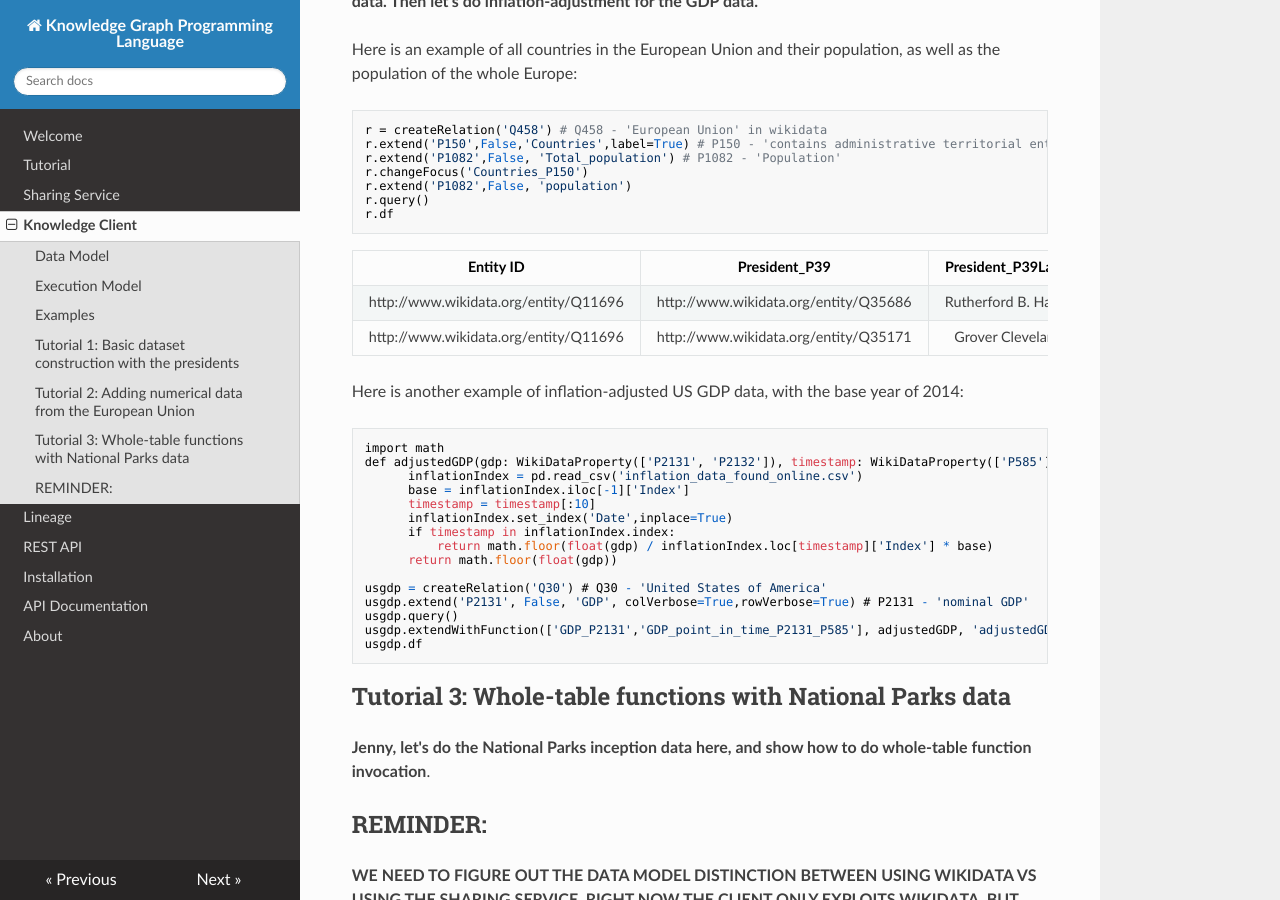
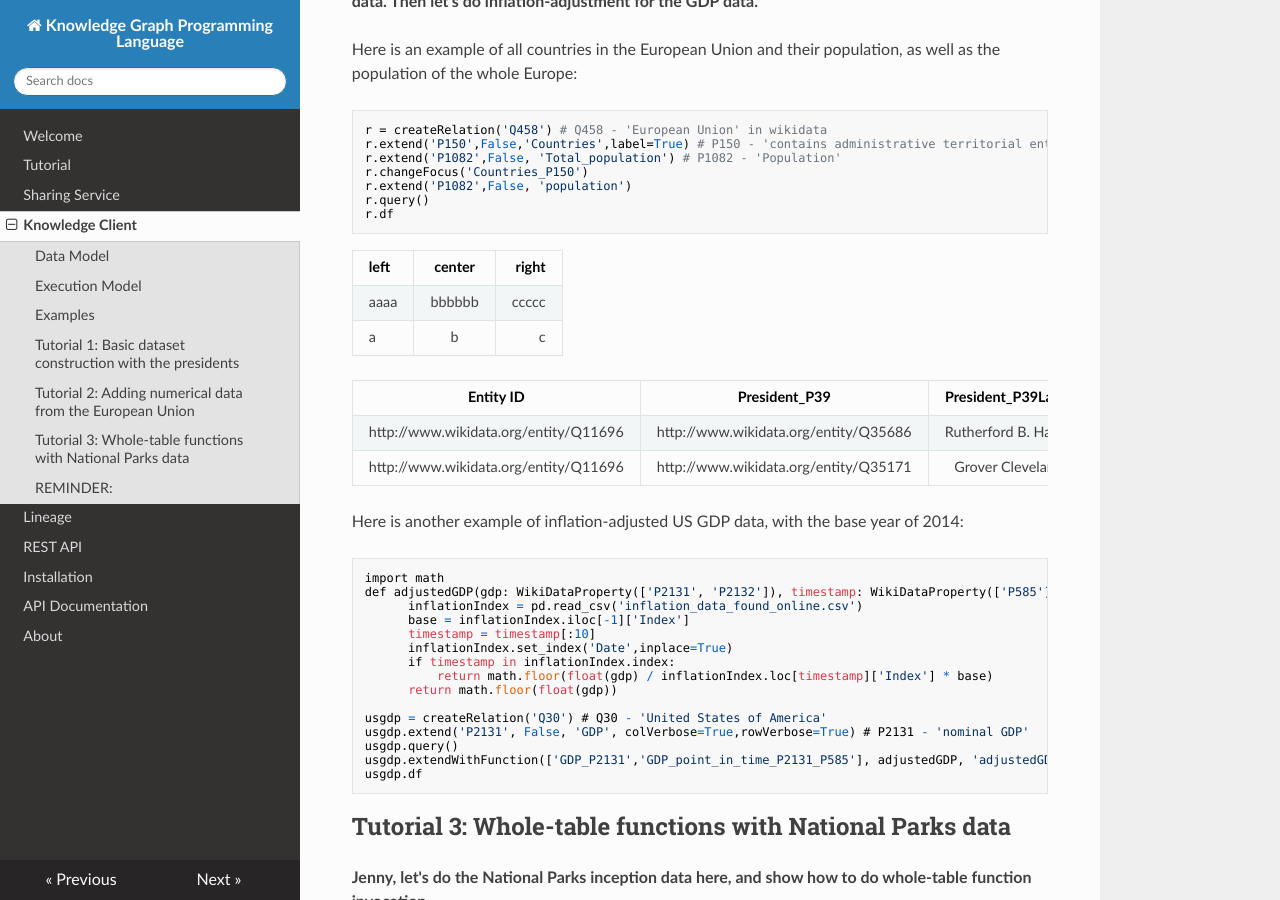
Before and after one commit to mikecafarella/KNP, an MkDocs documentation site: the page built from docs/knowledgeclient.md, in a window 1280 px wide and 900 px high, scrolled down 1948 px. Built offline with MkDocs 1.6.1, drawn with Linux system fonts in a browser that asks for light colours; nearby versions of some CDN libraries; some of the changed lines change nothing that is shown.

Commit message:
update Tutorial1 with forms

```diff
--- a/docs/knowledgeclient.md
+++ b/docs/knowledgeclient.md
@@ -59,10 +59,15 @@
     r.query()
     r.df
 
-| Entity ID | President_P39 | President_P39Label |
-| :----: | :----: | :----: |
-| http://www.wikidata.org/entity/Q11696 | http://www.wikidata.org/entity/Q35686 | Rutherford B. Hayes |
-| http://www.wikidata.org/entity/Q11696    | http://www.wikidata.org/entity/Q35171      | Grover Cleveland     |
+| left | center | right |
+| :--- | :----: | ----: |
+| aaaa | bbbbbb | ccccc |
+| a    | b      | c     |
+
+| Entity ID | President_P39 | President_P39Label | Spouse_P26 | Spouse_P26Label | date_of_birth_P569 | date_of_birth_P569Label | Place_of_birth_P19 | Place_of_birth_P19Label | Basic ID |
+| :----: | :----: | :----: | :----: | :----: | :----: | :----: | :----: | :----: | :----: |
+| http://www.wikidata.org/entity/Q11696 | http://www.wikidata.org/entity/Q35686 | Rutherford B. Hayes | http://www.wikidata.org/entity/Q234275 | Lucy Webb Hayes | 1822-10-04T00:00:00Z | 1822-10-04T00:00:00Z | http://www.wikidata.org/entity/Q934308 | Fremont | Q11696 |
+| http://www.wikidata.org/entity/Q11696    | http://www.wikidata.org/entity/Q35171      | Grover Cleveland     | http://www.wikidata.org/entity/Q233644     | Frances Cleveland     | 1837-03-18T00:00:00Z     | 1837-03-18T00:00:00Z     | http://www.wikidata.org/entity/Q717516    | Caldwell    | Q11696 |
 
 Here is another example of inflation-adjusted US GDP data, with the base year of 2014:
 
```
